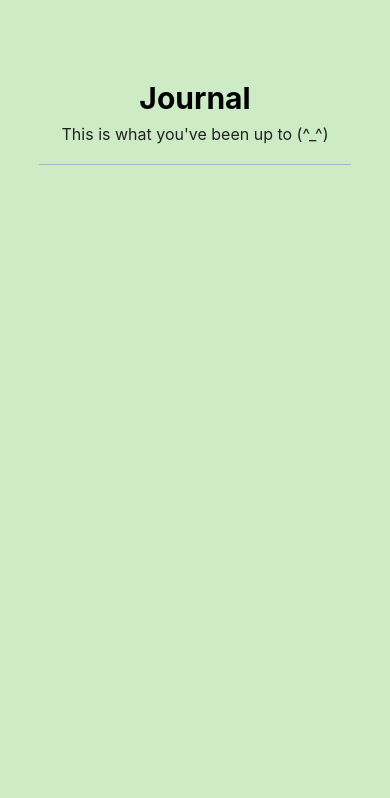
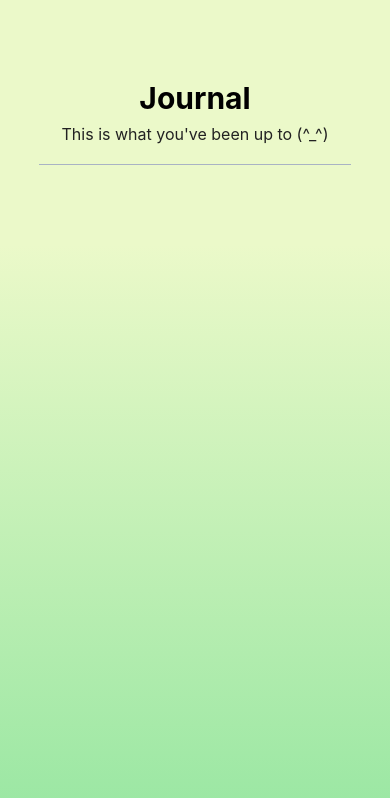
Before and after one commit to warrickhe/YAEW, a React Native app in the folder Frontend/: screen /JournalPage in a window 390 px wide. Shown: the top 798 px of the page. Built offline with nearby package versions, Linux system fonts and the light colour scheme; no server answers.

Commit message:
polish journal

```diff
--- a/Frontend/pages/JournalPage.js
+++ b/Frontend/pages/JournalPage.js
@@ -68,7 +68,7 @@ export default function JournalPage({ navigation }) {
   };
 
   return (
-    <>
+    <><LinearGradient style={styles.landingPage} locations={[0.29, 1]} colors={['#ebf9c9', '#96e6a1']} useAngle={true} angle={168.15}>
       <View style={styles.centeredContainer}>
         <Text style={styles.titleText}>Journal</Text>
         <Text style={styles.subtitleText}>This is what you've been up to (^_^)</Text>
@@ -83,6 +83,7 @@ export default function JournalPage({ navigation }) {
         />
 
       </View>
+      </LinearGradient>
     </>
     //TODO: Add Home Button
   );
@@ -98,7 +99,7 @@ const styles = StyleSheet.create({
         },
   container: {
     flex: 1,
-    backgroundColor: '#CDEBC5',
+    //backgroundColor: '#CDEBC5',
     justifyContent: 'center',
   },
   centeredContainer: {
@@ -106,7 +107,7 @@ const styles = StyleSheet.create({
     justifyContent: 'center',
     paddingVertical: 80,
     marginBottom: -70,
-    backgroundColor: '#CDEBC5',
+    //backgroundColor: '#CDEBC5',
     width: '100%',
   },
   titleText: {
```
